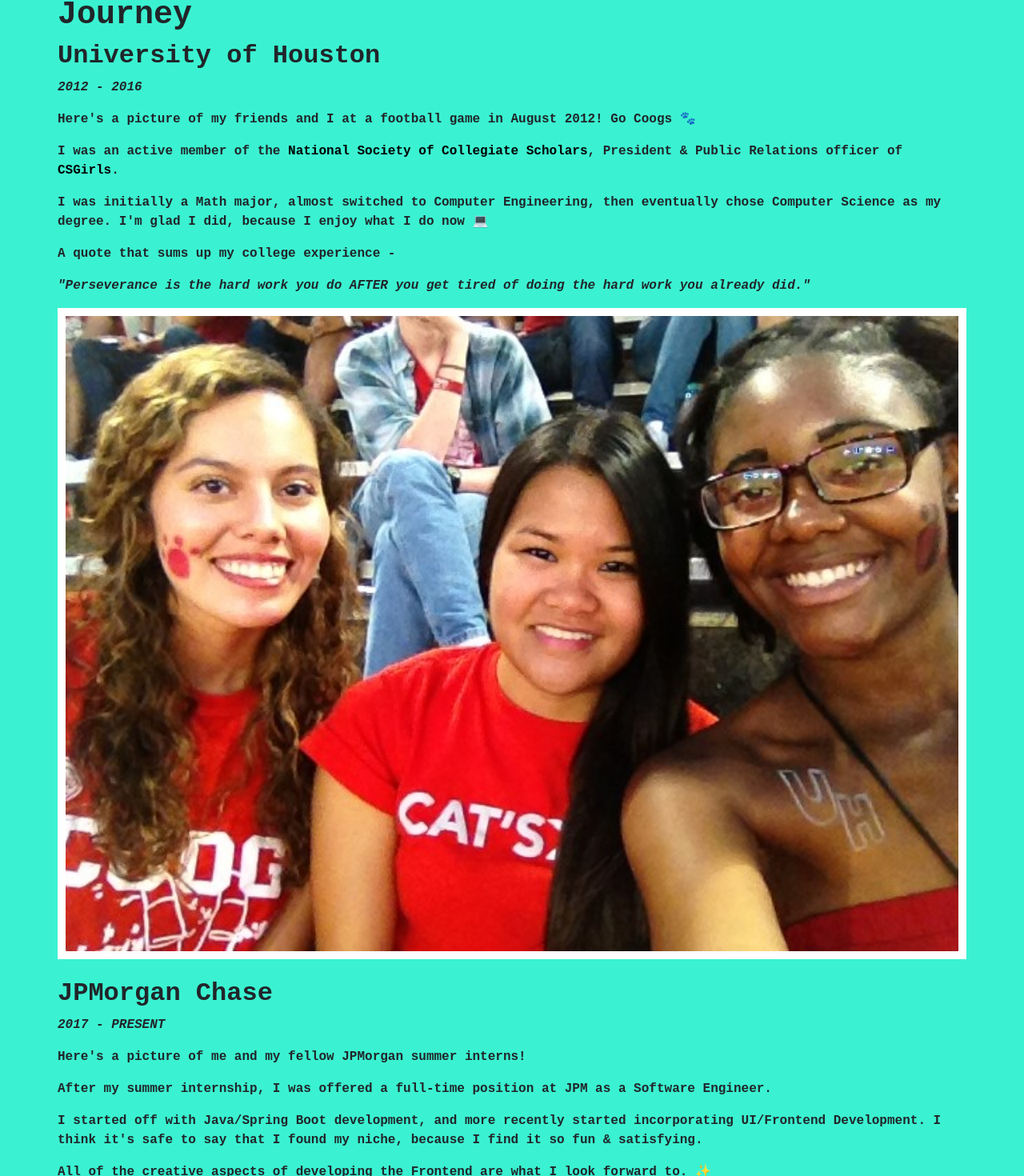
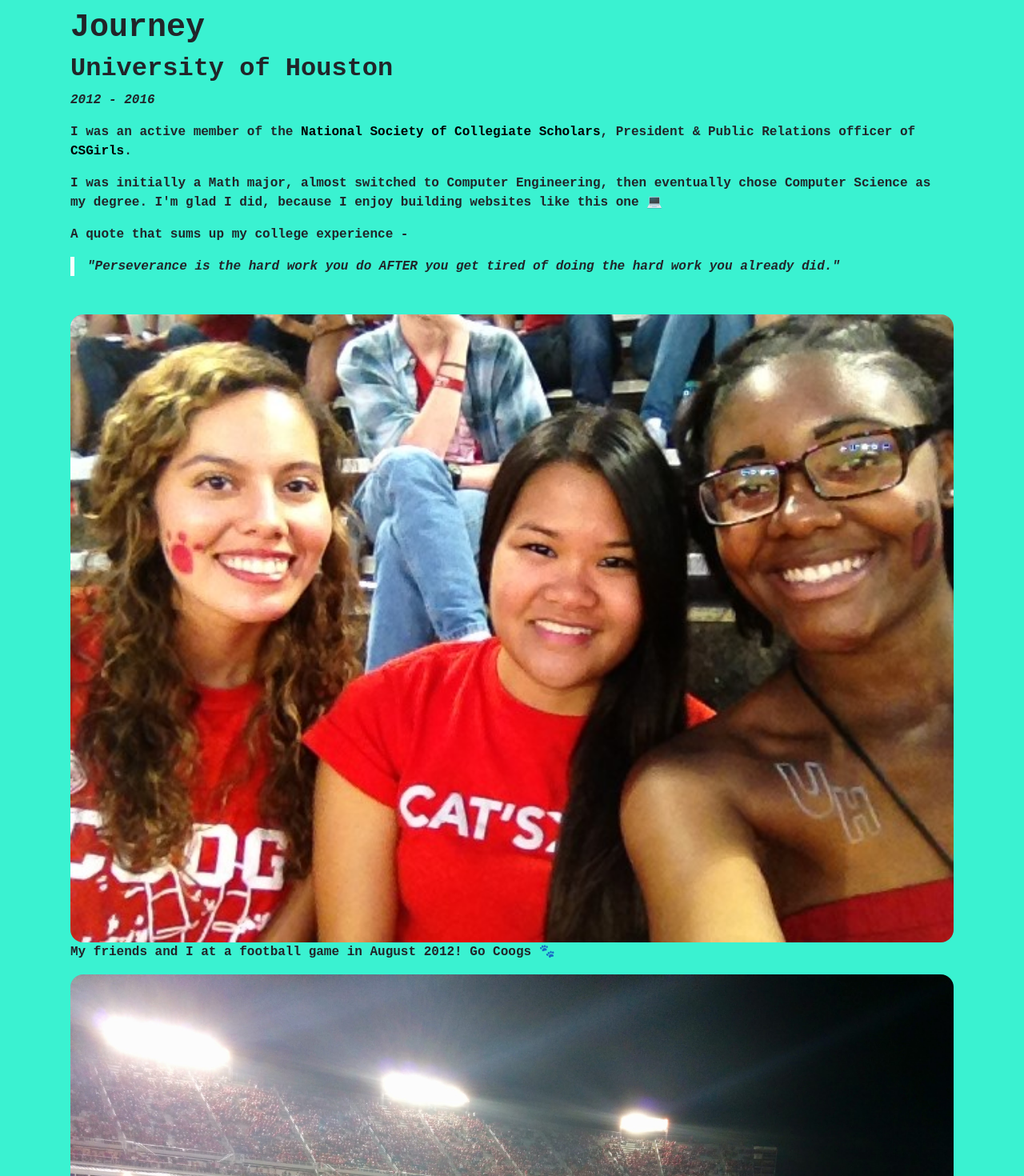
Before and after one commit to gabycruzzin/gabys-website, a React (Create React App) app in the folder client/: page /journey in a window 1280 px wide. Shown: the part 93-1563 px from the top of the page at 80% size. Built offline with nearby package versions, Linux system fonts and the light colour scheme; a web font is replaced by a local one.

Commit message:
updating styling and adding another picture

```diff
--- a/client/src/components/Home.js
+++ b/client/src/components/Home.js
@@ -3,9 +3,9 @@ import picture from '../img/profile_pic.jpg';
 
 export function Home() {
   return <>
-    <h1>About Me</h1>
     <div className="flex-container">
       <div className="flex-item-left">
+          <h1>About Me</h1>
           <p>Hi there, I'm Gaby! 🖖</p>
           <p>Born and raised in Houston, TX.</p>
           <p>I graduated with a Bachelor of Science in Computer Science at the <Link to="/journey" className="pLinks">University of Houston</Link>. It was a very challenging four years, but I made it out alive with a useful skillset that would last me the rest of my life.</p>
--- a/client/src/components/Journey.js
+++ b/client/src/components/Journey.js
@@ -1,21 +1,25 @@
 import college from '../img/college.JPG';
+import footballgame from '../img/footballgame.jpg';
 import jpmorgan from '../img/jpmorgan.jpg';
 
 export function Journey() {
   return <>
-    <h1>Journey</h1>
     <div className="flex-container">
       <div className="flex-item-left">
+        <h1>Journey</h1>
         <h2>University of Houston</h2>
         <p style={{fontStyle: 'italic'}}>2012 - 2016</p>
-        <p>Here's a picture of my friends and I at a football game in August 2012! Go Coogs 🐾</p>
         <p>I was an active member of the <a class="pLinks" href="https://nscs.org/" target="_blank">National Society of Collegiate Scholars</a>, President & Public Relations officer of <a class="pLinks" href="https://csgirls.org/about/" target="_blank">CSGirls</a>.</p>
-        <p>I was initially a Math major, almost switched to Computer Engineering, then eventually chose Computer Science as my degree. I'm glad I did, because I enjoy what I do now 💻</p>
+        <p>I was initially a Math major, almost switched to Computer Engineering, then eventually chose Computer Science as my degree. I'm glad I did, because I enjoy building websites like this one 💻</p>
         <p>A quote that sums up my college experience -</p>
-        <p style={{fontStyle: 'italic'}}>"Perseverance is the hard work you do AFTER you get tired of doing the hard work you already did."</p>
+        <p className="quote" style={{fontStyle: 'italic'}}>"Perseverance is the hard work you do AFTER you get tired of doing the hard work you already did."</p>
       </div>
       <div className="flex-item-right">
         <img src={college} alt="college" />
+        <p>My friends and I at a football game in August 2012! Go Coogs 🐾</p>
+
+        <img src={footballgame} alt="footballgame" />
+        <p>Football game at the brand new stadium</p>
       </div>
     </div>
     <br />
@@ -23,13 +27,12 @@ export function Journey() {
       <div className="flex-item-left">
         <h2>JPMorgan Chase</h2>
         <p style={{fontStyle: 'italic'}}>2017 - PRESENT</p>
-        <p>Here's a picture of me and my fellow JPMorgan summer interns!</p>
         <p>After my summer internship, I was offered a full-time position at JPM as a Software Engineer.</p>
-        <p>I started off with Java/Spring Boot development, and more recently started incorporating UI/Frontend Development. I think it's safe to say that I found my niche, because I find it so fun & satisfying.</p>
-        <p>All of the creative aspects of developing the Frontend are what I look forward to. ✨</p>
+        <p>I started off with Java development, but eventually got boring to me. After some time, I inquired about getting Frontend Development tasks at work. It was so much better! Hehe. I think it's safe to say that I found my niche, because you have to use both creative AND puzzle-solving skills. ✨</p>
       </div>
       <div className="flex-item-right">
         <img src={jpmorgan} alt="college" />
+        <p>Me and my fellow JPMorgan summer interns in 2015</p>
       </div>
     </div>
   </>;
--- a/client/src/css/App.css
+++ b/client/src/css/App.css
@@ -34,9 +34,14 @@ p {
 	color: #FF47CB;
 }
 
+.quote {
+	border-left: white 5px solid;
+	padding-left: 1em;
+}
+
 img {
 	width: 100%;
-	border: white 10px solid;
+	border-radius: 1em;
 }
 
 .flex-container {
@@ -45,11 +50,13 @@ img {
 }
 
 .flex-item-left {
-  flex: 50%;
+	padding: 1em;
+  	flex: 50%;
 }
 
 .flex-item-right {
-  flex: 50%;
+	padding: 1em;
+  	flex: 50%;
 }
 
 /* Responsive layout - makes a one column-layout instead of two-column layout */
```
Also changed, not shown: client/package.json (+4 -4 lines), client/src/img/footballgame.jpg (added), 1 other file (tests, documents, lock files or other folders).
